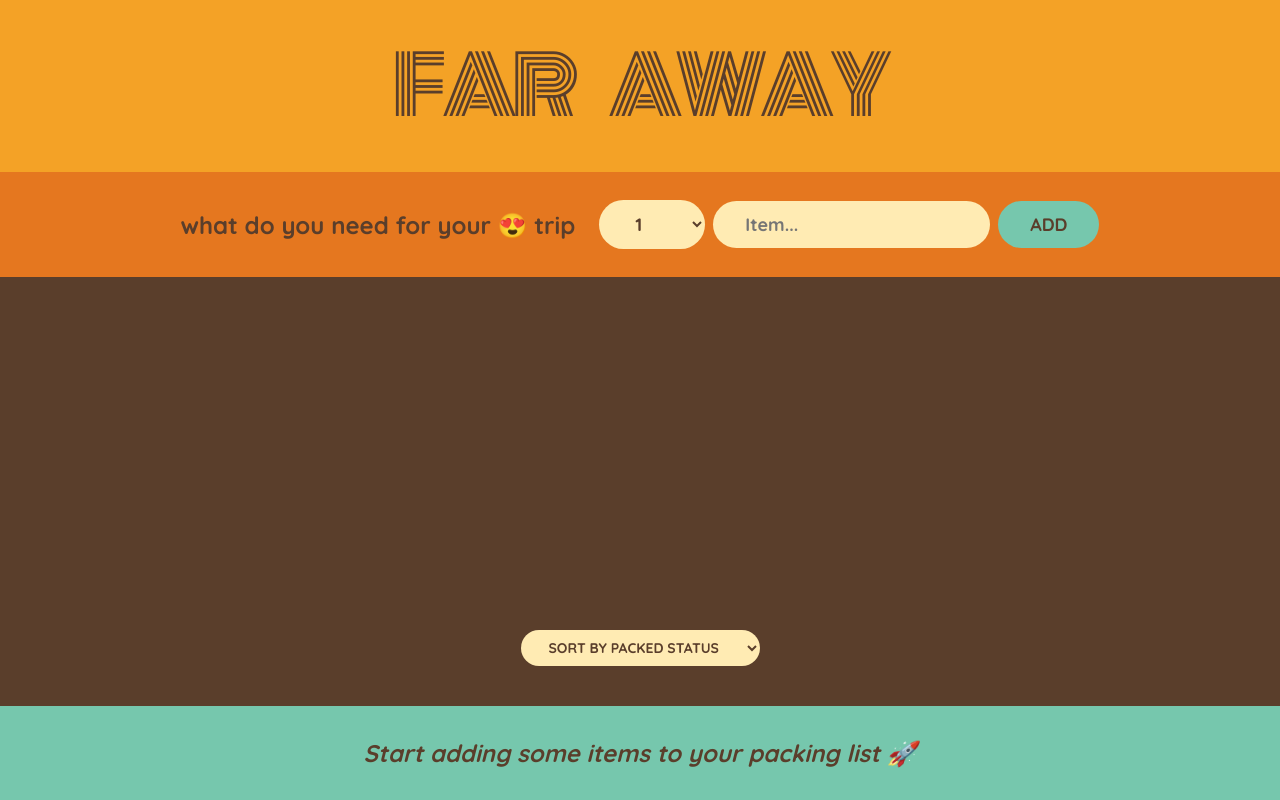
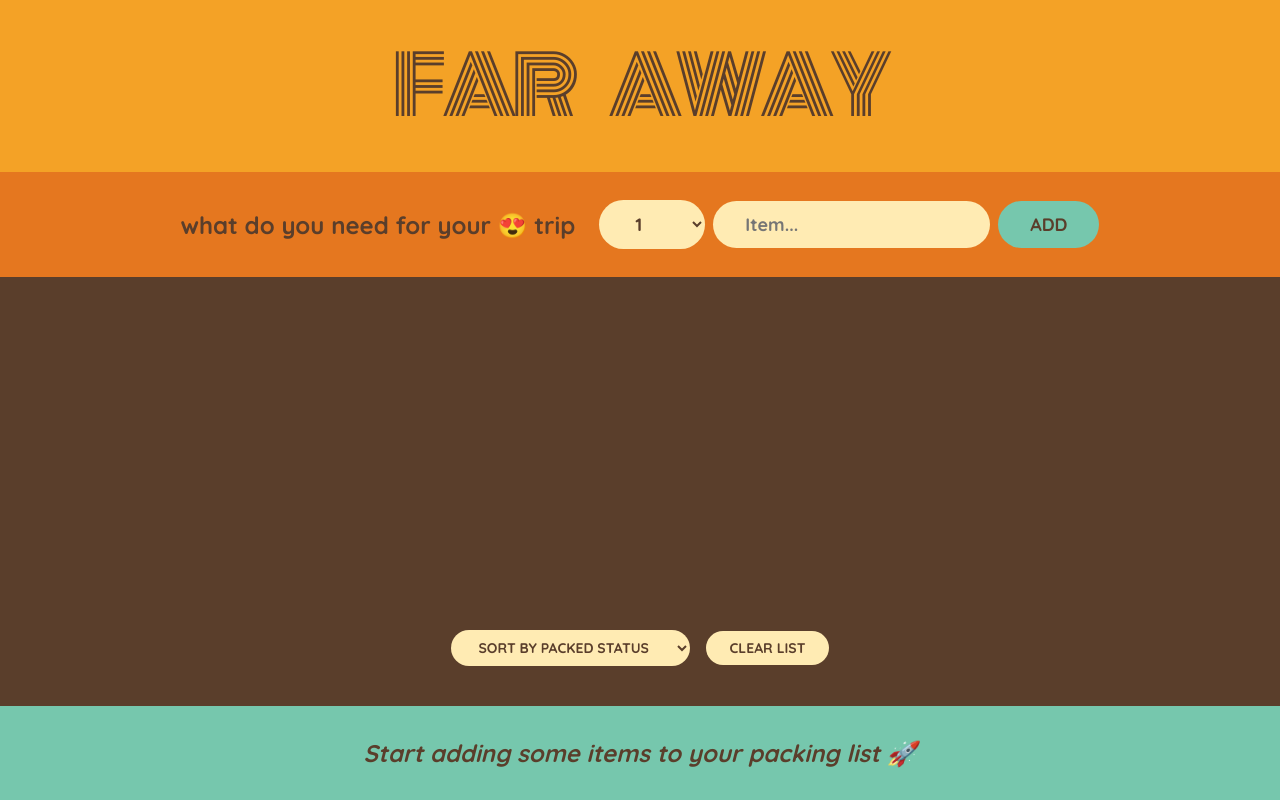
Before and after one commit to xKachi/travel-list, a React (Create React App) app: page / in a window 1280 px wide. Built offline with nearby package versions, Linux system fonts and the light colour scheme.

Commit message:
added the clearlist function

```diff
--- a/src/App.js
+++ b/src/App.js
@@ -9,6 +9,14 @@ export default function App() {
 
   function handleDeleteItem(id) {
     setItems((items) => items.filter((item) => item.id !== id));
+  }
+
+  function handleClearlist() {
+    const confirm = window.confirm(
+      "Are you sure, you want to delete all items"
+    );
+
+    if (confirm) setItems([]);
   }
 
   /*
@@ -29,8 +37,9 @@ export default function App() {
       <Form onAddItems={handleAddItems} />
       <PackingList
         items={items}
-        onDleteItem={handleDeleteItem}
+        onDeleteItem={handleDeleteItem}
         onToggleItems={handleToggleItem}
+        onClearlist={handleClearlist}
       />
       <Stats items={items} />
     </div>
@@ -57,7 +66,6 @@ function Form({ onAddItems }) {
     if (!description) return;
 
     const newItem = { description, quantity, packed: false, id: Date.now() };
-    console.log(newItem);
 
     onAddItems(newItem);
 
@@ -90,7 +98,7 @@ function Form({ onAddItems }) {
   );
 }
 
-function PackingList({ items, onDleteItem, onToggleItems }) {
+function PackingList({ items, onDeleteItem, onToggleItems, onClearlist }) {
   const [sortBy, setSortBy] = useState("packed");
 
   let sortedItems;
@@ -98,6 +106,7 @@ function PackingList({ items, onDleteItem, onToggleItems }) {
   if (sortBy === "input") sortedItems = items;
 
   if (sortBy === "description")
+    // sorting based on the lexicographical order of the description.
     sortedItems = items
       .slice()
       .sort((a, b) => a.description.localeCompare(b.description));
@@ -114,7 +123,7 @@ function PackingList({ items, onDleteItem, onToggleItems }) {
           <Item
             item={item}
             key={item.id}
-            onDleteItem={onDleteItem}
+            onDeleteItem={onDeleteItem}
             onToggleItems={onToggleItems}
           />
         ))}
@@ -125,12 +134,13 @@ function PackingList({ items, onDleteItem, onToggleItems }) {
           <option value="description">Sort by description </option>
           <option value="packed">Sort by packed status</option>
         </select>
+        <button onClick={onClearlist}>Clear list</button>
       </div>
     </div>
   );
 }
 
-function Item({ item, onDleteItem, onToggleItems }) {
+function Item({ item, onDeleteItem, onToggleItems }) {
   return (
     <li>
       <input
@@ -141,7 +151,7 @@ function Item({ item, onDleteItem, onToggleItems }) {
       <span style={item.packed ? { textDecoration: "line-through" } : {}}>
         {item.quantity} {item.description}
       </span>
-      <button onClick={() => onDleteItem(item.id)}>❌</button>
+      <button onClick={() => onDeleteItem(item.id)}>❌</button>
     </li>
   );
 }
```
